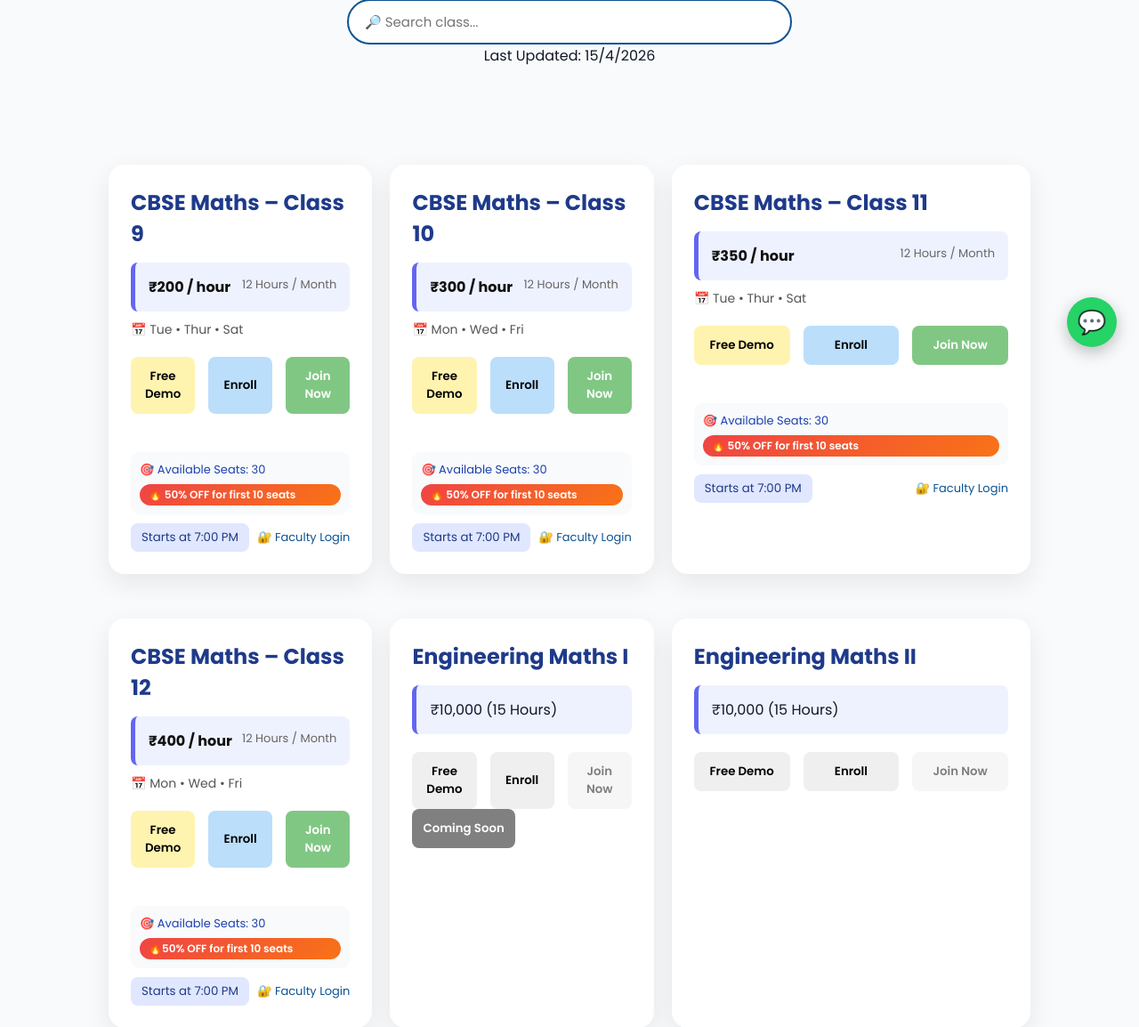
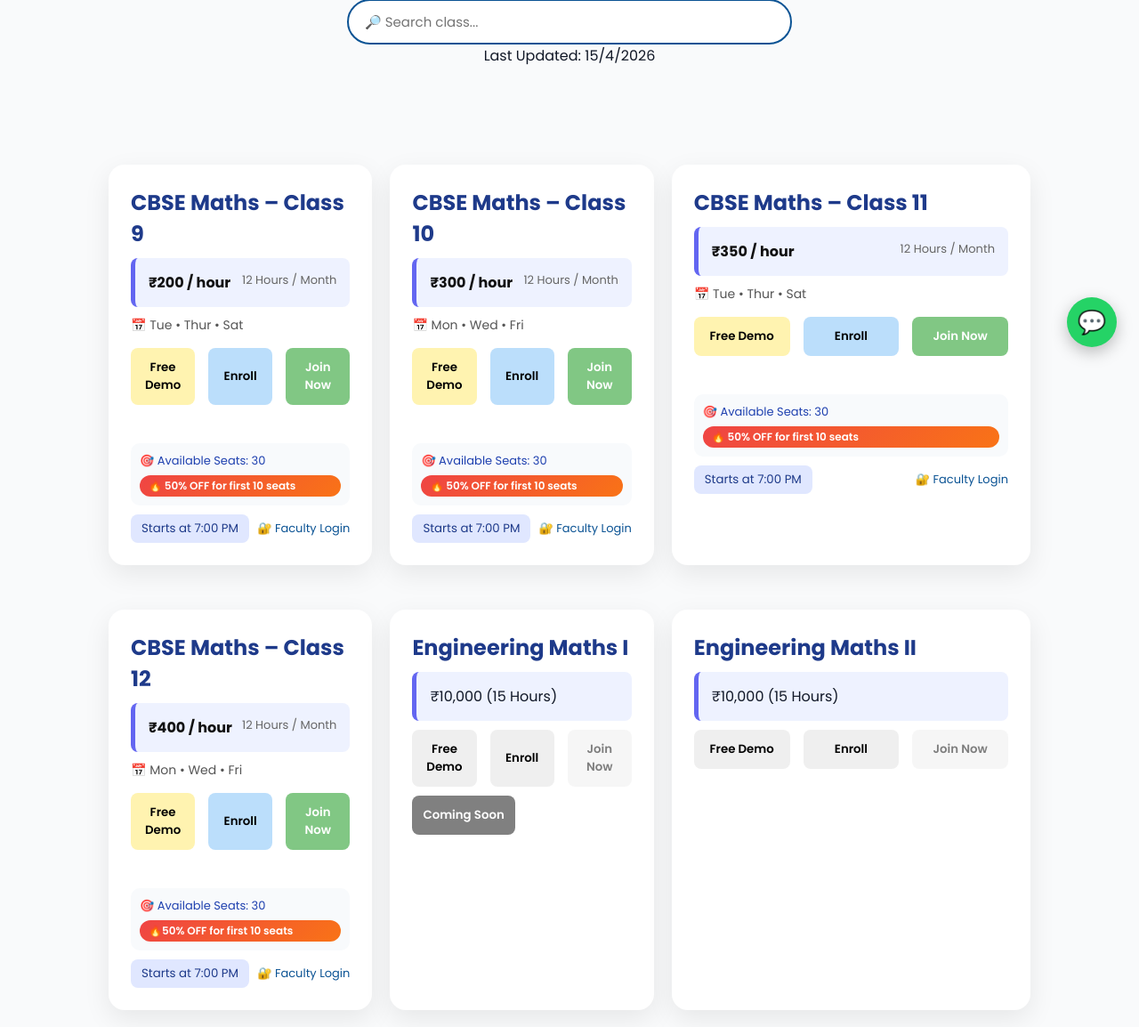
Before and after one commit to ranjithamstudycenter-maker/rscedu, a Flask app: page /class in a window 1280 px wide. Shown: the part 385-1539 px from the top of the page at 89% size. Run offline with Flask 3, Linux system fonts and the light colour scheme; some libraries are stand-ins or nearby versions.

Commit message:
Update class.html

```diff
--- a/templates/class.html
+++ b/templates/class.html
@@ -687,6 +687,14 @@ body{
   justify-content: space-between;
   align-items: center;
   margin-top: 10px;
+}
+
+  .card > * {
+  margin-top: 10px;
+}
+
+.card > *:first-child {
+  margin-top: 0;
 }
 
 /* faculty link */
```
